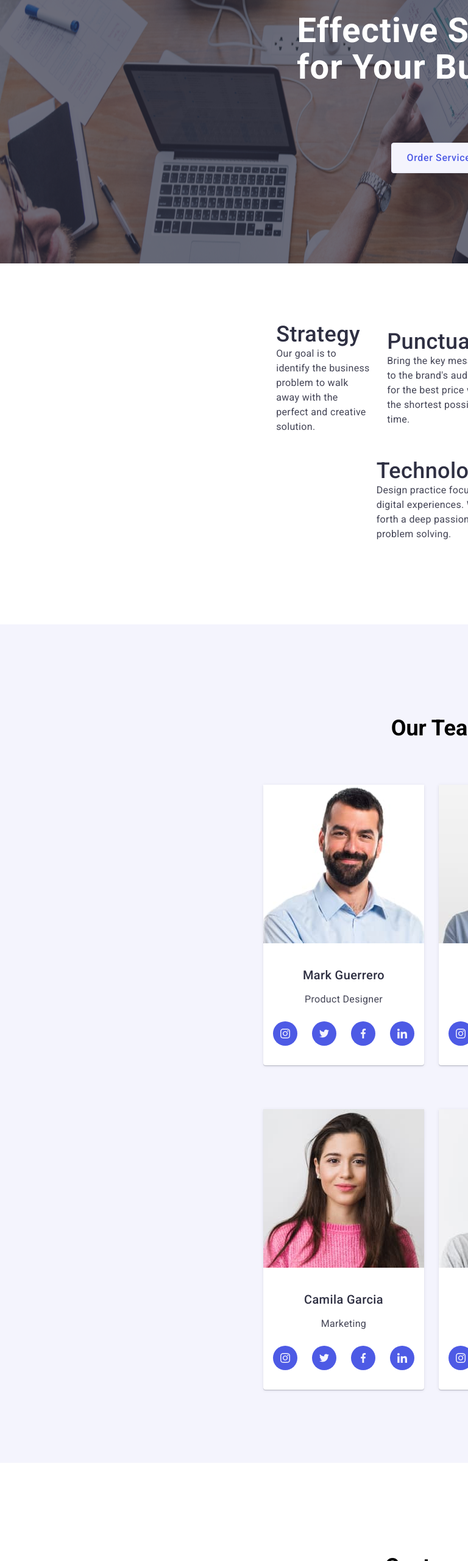
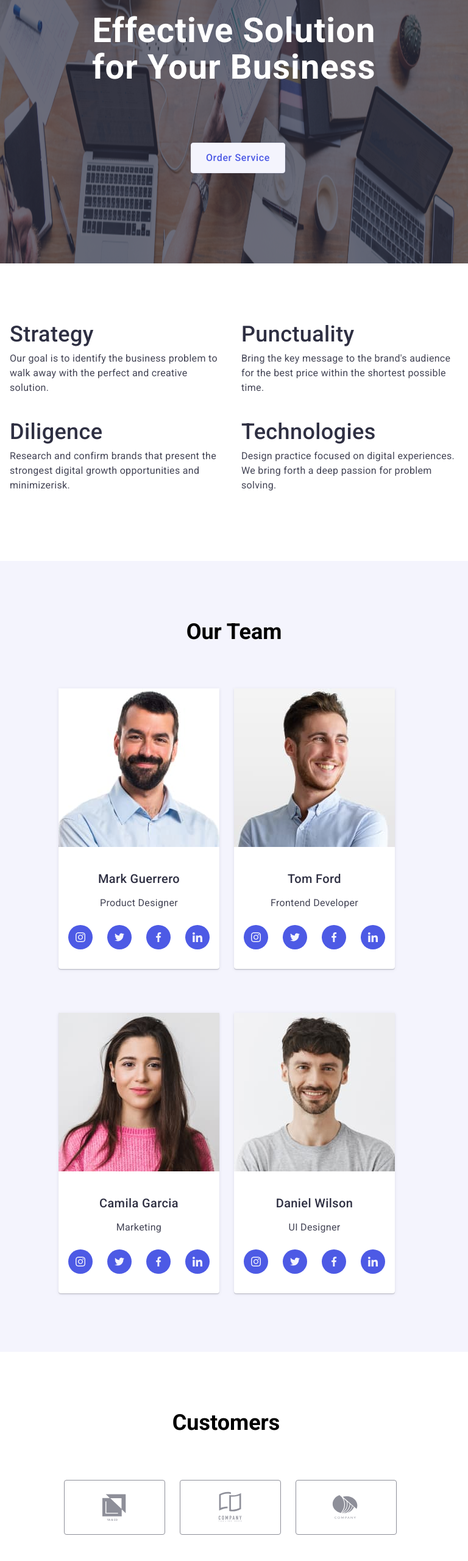
Before and after one commit to Jeadine29/goit-markup-hw-07, a plain HTML site: page index.html in a window 768 px wide. Shown: the part 240-2800 px from the top of the page at 61% size. Drawn offline with nearby package versions, Linux system fonts and the light colour scheme.

Commit message:
Update styles.css

```diff
--- a/css/styles.css
+++ b/css/styles.css
@@ -69,13 +69,6 @@ button {
         align-items: baseline;
 }
 
-
-/* Span class logo styles */
-/* .header-logo {
-        width: 71px;
-        height: 21px;
-} */
-
 .logo {
         color: var(--IRIS, #4D5AE5);
         font-family: Raleway;
@@ -116,9 +109,6 @@ button {
         color: var(--NAVY-BLUE, #2E2F42)
 }
 
-/* .header-contacts {
-
-} */
 .email {
         font-family: Roboto;
         font-size: 16px;
@@ -138,27 +128,15 @@ button {
         margin-left: 40px;
 }
 
-/* .mobile-container {
-        display: flex;
-        align-items: center;
-        justify-content: space-between;
-        padding: 20px 0;
-        position: relative;
-} */
-
 .mobile-menu-container {
         position: relative;
 }
 
 .mobile-menu {
-        /* display: none; */
          position: relative;
 }
 
 /* End of header List */
-
-
-
 
 /* Hover */
 .link:hover {
@@ -182,6 +160,7 @@ button {
         top: 23px;
 }
 
+.active
 
 .email:hover {
         color: var(--IRIS, #4D5AE5);
@@ -254,7 +233,6 @@ h1 {
 .icons {
         width: 64px;
         height: 64px;
-        /* align-items: center; */
 }
 
 /* Hero Button */
@@ -375,7 +353,6 @@ h1 {
         transition-property: color, border-color, background-color;
         transition-timing-function: cubic-bezier(0.4, 1, 0.2, 1);
         outline: none;
-
 }
 
 .service-icon {
@@ -388,7 +365,6 @@ h1 {
         fill: var(--NAVY-BLUE, #2E2F42);
         transition: fill 250ms cubic-bezier(0.4, 0, 0.2, 1);
 }
-
 
 .service-input:focus+.service-icon,
 .service-input:hover+.service-icon {
@@ -514,7 +490,7 @@ h1 {
         gap: 24px;
         margin-top: 120px;
         margin-bottom: 120px;
-        flex-wrap: wrap;
+        /* flex-wrap: wrap; */
         justify-content: center;
 }
 
@@ -587,9 +563,6 @@ p {
 
 /* Team section */
 .teams {
-        /* width: 1440px;
-        height: 732px; */
-        /* display: inline-flex; */
         text-align: center;
         padding: 120px;
         background: var(--CLOUD, #F4F4FD);
@@ -598,21 +571,7 @@ p {
 /* Header 2 */
 .team {
         margin-bottom: 72px;
-        /* width: 162px;
-        height: 40px; */
-        /* display: inline-flex;
-        align-items: center; */
-        /* display: flex; */
-
-
 }
-
-/* .team-grid {
-        flex-wrap: wrap;
-    margin-left: 156px;
-        margin-right: 156px;
-        margin-bottom: 120px;;
-} */
 
 .team-list {
         display: flex;
@@ -628,8 +587,6 @@ p {
         display: inline-flex;
         padding-bottom: 0px;
         flex-direction: column;
-        /* justify-content: center;
-        align-items: center; */
         gap: 32px;
         border-radius: 0px 0px 4px 4px;
         background: var(--WHITE, #FFF);
@@ -662,7 +619,6 @@ p {
 }
 
 .socials {
-
         background-color: var(--IRIS, #4D5AE5);
         border-radius: 50px;
         width: 40px;
@@ -678,9 +634,6 @@ p {
 /* Customers Section */
 .customers {
         padding: 120px;
-        /* margin-bottom: 72px; */
-        /* display: flex;
-                text-align: center; */
 }
 
 .customer {
@@ -695,8 +648,6 @@ p {
         gap: 24px;
         row-gap: 72px;
         flex-wrap: wrap;
-
-
 }
 
 .logo-icons {
@@ -747,7 +698,6 @@ p {
         flex-wrap: wrap;
 }
 
-
 .btn:hover {
         border-radius: 4px;
         box-shadow: 0px 4px 4px 0px rgba(0, 0, 0, 0.15);
@@ -761,8 +711,6 @@ p {
         flex-direction: row;
         justify-content: center;
         align-items: flex-start;
-        /* width: 1128px; */
-        /* height: 420px; */
         flex-shrink: 0;
         gap: 24px;
         margin-bottom: 48px;
@@ -894,7 +842,6 @@ footer {
         justify-content: center;
 }
 
-
 .social-header {
         color: var(--WHITE, #FFF);
 }
@@ -915,9 +862,7 @@ footer {
         border: 1px solid var(--WHITE, #FFF);
         box-shadow: 0px 4px 4px 0px rgba(0, 0, 0, 0.15);
         width: 264px;
-        /* height: 20px; */
         padding: 8px;
-        /* margin-right: 15px; */
         background-color: none;
         color: white;
         outline: none;
@@ -1054,7 +999,6 @@ only screen and (max-width: 427px) {
                 height: 584px;
         }
 
-
         .feature h3 {
                text-align: center;
                font-size: 36px;
@@ -1097,11 +1041,9 @@ only screen and (max-width: 427px) {
                 padding: 96px 0px;
         }
 
-
         .logo-icons {
          width: 190px;
          height: 88px;
-         /* margin-right: 16px; */
         }
 
         .customers-logo {
@@ -1116,17 +1058,13 @@ only screen and (max-width: 427px) {
         .mobile-menu.is-open {
                 transform: translateX(0);
         }
- /* .mobile-menu {
-         transform: translateX(100%);
-         transition: transform 250ms ease-in-out;
-         transition-timing-function: cubic-bezier(0.4, 0, 0.2, 1);
 
- } */
         .mobile-menu {
                 display: block;
                 height: 100vh;
                 width: 100vh;
                 position: fixed;
+                top: 0;
                 background-color: var(--WHITE, white);
                 z-index: 999;
                 transform: translateX(100%);
@@ -1136,9 +1074,8 @@ only screen and (max-width: 427px) {
 
         .mobile-nav-header {
                 margin-left: 40px;
+
         }
-
-
 
         .mobile-nav-link {
                 display: flex;
@@ -1215,7 +1152,6 @@ only screen and (max-width: 427px) {
 
         .js-open-menu {
                 margin-right: 16px;
-                /* margin-left: 249px; */
         }
 
         .js-close-menu {
@@ -1280,64 +1216,30 @@ only screen and (max-width: 427px) {
         }
 }
 
-
-/* @media only screen and (min-width: 768px) and (max-width: 1157px) {
-        .container {
-                width: 768;
-                margin: 0 auto;
-        } */
-
-
-/* @media only screen and (min-width: 768px) and (max-width: 1157px),
-only screen and (max-width: 767px) { */
-
-@media (min-width: 768px) {
-
+@media only screen and (min-width: 768px) and (max-width: 1157px) {
         .container {
                 width: 768px;
-                margin-left: ;
+                margin: 0 auto;
+        }
+}
+
+@media only screen and (min-width: 768px) and (max-width: 1157px) {
+        .container {
+                width: 768px;
         }
 
         .mobile-container {
                 display: none;
         }
 
-
         .mobile-menu{
                 display: none;
         }
-
-        /* .desktop-nav {
-                display: inline;
-                margin-right: 16px;
-        } */
-
-        /* .header-navigation {
-                display: flex;
-        } */
-
-
-        /* .desktop-nav {
-                width: 768px;
-                height: 72px;
-                display: flex;
-                justify-content: flex-start;
-        } */
-
-        /* .header-container {
-                margin-left: 16px;
-                margin-right: 16px
-        } */
-
-        /* .header-list {
-                margin-right: 121px;
-        } */
 
         .contact-info {
                 display: flex;
                 flex-direction: column;
                 margin-right: 16px;
-
         }
 
         .contact-info {
@@ -1345,56 +1247,95 @@ only screen and (max-width: 767px) { */
                 height: 72px;
         }
 
+        .buttons {
+               margin-left: 96px;
+        }
 
+        .project {
+                margin-left: 16px;
+        }
+
+        .hero-section,
+        .main-hero {
+                width: 768px;
+                display: flex;
+                flex-wrap: wrap;
+                align-content: flex-start;
+                justify-content: flex-end;
+        }
+
+        .hero-btn {
+                margin-right: 300px;
+        }
+
+        .content {
+                width: 768px;
+        }
 
         .content-list {
+
+                margin-left: 16px;
+                margin-right: 16px;
+                margin-bottom: 96px;
                 display: flex;
                 flex-wrap: wrap;
                 margin-top: 96px;
-                margin-left: 16px;
+                justify-content: space-evenly;
+                align-items: stretch;
         }
 
-                /* .backdrop {
-                       width: 768px;
-                       align-items: center;
-               } */
-
-                /* .hero-section h1 {
-                       margin-left: 136px;
-                       margin-top: 112px;
-                       margin-bottom: 36px;
-               } */
-
-                /* .hero-btn {
+        .feature {
+                width: 356px;
                 display: flex;
-                      margin-left: 300px;
-               } */
-
-        /* .feature{
-                display: flex;
-                flex-wrap: wrap;
-        } */
-        .feature,
-        .team-card {
-                flex-basis: calc(100% / 2 - 30px);
+                flex-direction: column;
+                align-items: flex-start;
+                gap: 8px;
         }
 
-        /* .header-contact {
-                display: flex;
-        } */
+        .teams {
+                width: 786px;
+                padding-left: 0;
+                padding-top: 0;
+                padding-bottom: 96px;
 
+        }
 
+       .team {
+               padding: 96px;
+               padding-bottom: 72px;
+               margin: 0 auto;
+        }
 
+        .customers {
+                width: 678px;
+                padding-top: 0px;
+                padding-bottom: 96px;
+                padding-left: 102px;
+        }
 
-        .feature,
-        .team-card {
-                flex-basis: calc(100% / 4 - 30px);
+        .customer {
+                margin-top: 96px;
+                align-items: center;
+                margin-right: 230px;
         }
 
         .customers-logo {
-                flex-basis: calc(100% / 6 - 30px);
-                justify-content: flex-end;
-                align-items: center;
+                width: 552px;
+
+        }
+
+        .logo-icons {
+                width: 166px;
+
+        }
+
+        footer {
+                width: 786px;
+                display: flex;
+        }
+
+        .footer-inner {
+                padding: 0;
         }
 }
 
@@ -1411,36 +1352,19 @@ only screen and (max-width: 767px) { */
                 display: none;
         }
 
+}
 
 
 
- }
-
-
 @media (max-width: 1157px) {
-        /* .desktop-nav {
-                width: 768px;
-                height: 72px;
-                display: flex;
-                justify-content: flex-start;
-        }
-
-        .header-list {
-                margin-right: 121px;
-        } */
-
-
-
 
         .mobile-menu {
                 transform: translateX(100%);
                 transition: transform 250ms ease-in-out;
                 transition-timing-function: cubic-bezier(0.4, 0, 0.2, 1);
-
         }
 
         .inner-header {
-
                 display: flex;
                 flex-direction: row;
                 justify-content: flex-start;
@@ -1448,21 +1372,9 @@ only screen and (max-width: 767px) { */
         }
 
         .header-container {
-        /* width: 768px; */
                 margin: 0 auto;
                 margin-left: 16px;
-        /* padding-top: 16px; */
-        /* margin-bottom: 16px; */
-        /* margin: 0 auto; */
         }
-
-/* .contact-info {
-        margin: 0 auto;
-        display: flex;
-} */
- /* .email{
-        margin-top: 16px;
- } */
 
         .header-list {
                 margin-right: 121px;
@@ -1473,39 +1385,29 @@ only screen and (max-width: 767px) { */
                 flex-direction: column;
                 font-size: 12px;
                 height: 72px;
-        /* padding-top: 16px;
-        padding-bottom: 16px; */
                 margin-top: 16px;
                 margin-bottom: 16px;
-        /* gap: 12px; */
         }
 
-/* .email {
-        padding-top: 16px;
-} */
         .number {
                 margin-left: 0;
-                /* margin-bottom: 16px; */
         }
-
-                /* .main-hero,
-                .hero-section {
-                        width: 768px;
-                        height: 436px;
-                } */
 
        .backdrop {
                 width: 768px;
                 align-items: center;
                }
 
+        .hero {
+                margin-left: 136px;
+                margin-right: 136px;
+        }
+
+
+
         .footer-inner {
                 justify-content: flex-start;
         }
-
-        /* .email-box {
-                width: 245px;
-        } */
 
         .works {
                 display: none;
@@ -1519,6 +1421,7 @@ only screen and (max-width: 767px) { */
                 font-size: 36px;
                 margin-bottom: 8px;
         }
+
         .team,
         .customer {
                 font-size: 36px;
@@ -1531,6 +1434,7 @@ only screen and (max-width: 767px) { */
         .buttons {
                 flex-basis: calc(100% / 3 - 30px);
         }
+
         .feature p {
                 margin-top: 0;
         }
@@ -1538,12 +1442,4 @@ only screen and (max-width: 767px) { */
         .footer-social {
                 margin-left: 24px;
         }
-
 }
- /* @media (max-width: 767px) {
-        .mobile-nav {
-                display: none;
-        }
-
-
-} */
```
Lines whose indentation alone changed are shown as unchanged.
